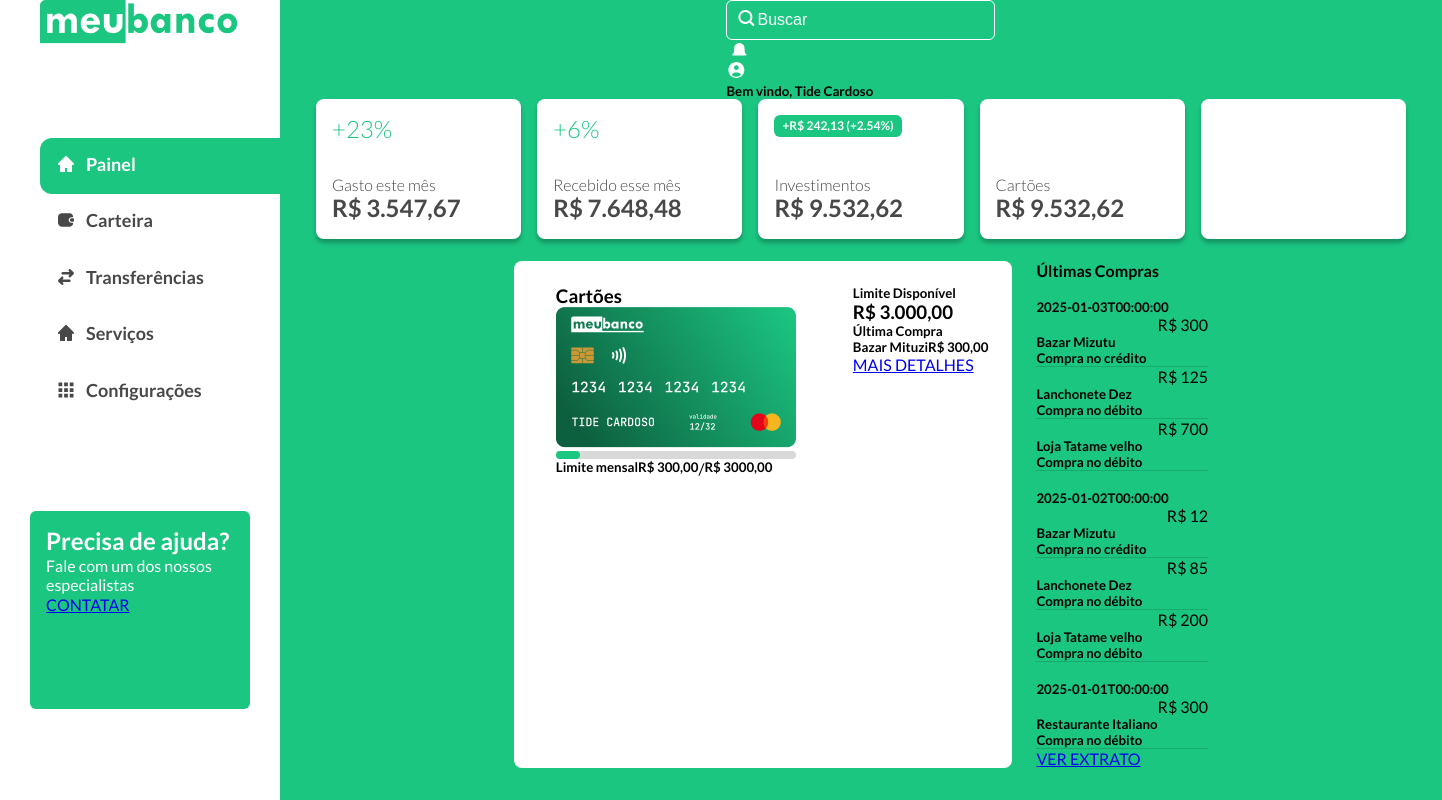
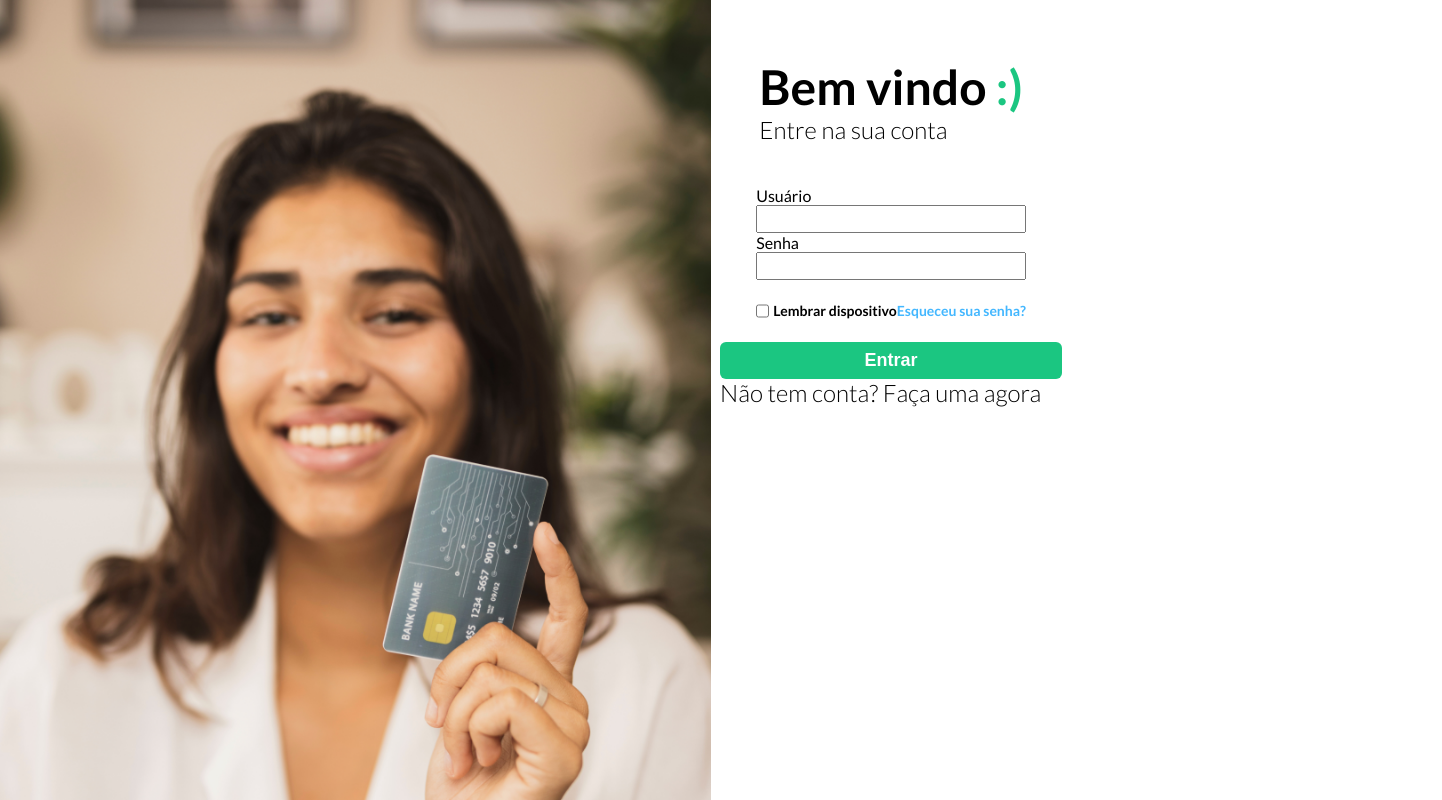
Before and after one commit to pefecomemo/login5telas, a React (Create React App) app: page / in a window 1280 px wide. Shown: the whole page, 1442 px wide, since content can reach past the window. Built offline with nearby package versions, Linux system fonts and the light colour scheme.

Commit message:
login e inicio dos ajustes de css

```diff
--- a/src/App.css
+++ b/src/App.css
@@ -41,3 +41,7 @@
   display: flex;
   /* background-color: white; */
 }
+
+.telaLogin {
+  display: flex;
+}
--- a/src/App.js
+++ b/src/App.js
@@ -8,10 +8,22 @@ import Search from './components/search/search';
 import Saudacoes from './components/saudacoes/saudacoes';
 import Cartoes from './components/cartoes/cartoes';
 import UltimasCompras from './components/ultimasCompras/ultimasCompras';
+import Login from './components/login/login';
+import { useLoginContext } from './contexts/loginContext';
+
+import { useContext } from 'react';
 
 function App() {
+//usando contexto
+  const {isLoged, userData} = useLoginContext()
+
   return (
+
     <main>
+
+  { !isLoged ? <Login /> : <>
+
+
       <sidebar className="sidebar">
         <div className="logoDiv">
           <Logo
@@ -49,7 +61,7 @@ function App() {
           </div>
 
           <div>
-            <Saudacoes name="Tide Cardoso"/>
+            <Saudacoes name={userData?.name ?? "Visitante"}/>
           </div>
 
         </header>
@@ -87,8 +99,15 @@ function App() {
           </section>
       </section>
 
+      </>
+
+  }
+
     </main>
-  );
+
+);
+
+
 }
 
 export default App;
--- a/src/components/login/login.css
+++ b/src/components/login/login.css
@@ -0,0 +1,115 @@
+.telaLogin{
+    background-color: white;
+
+}
+
+.telaLogin form {
+    display: flex;
+    flex-direction: column;
+    align-items: center;
+    justify-content: center;
+    width: 360px;
+    height: 466px;
+}
+
+img {
+    color: #1BC6814D;
+    height: 100vh;
+}
+
+.loginBloco1{
+    margin-bottom: 42px;
+}
+
+.loginBloco2{
+    margin-top: 24px 0;
+}
+
+.telaLogin h1{
+    font-size: 48px;
+    font-weight: 700;
+    line-height: 57.6px;
+    text-align: left;
+    text-underline-position: from-font;
+    text-decoration-skip-ink: none;
+
+}
+
+.telaLogin h1>span {
+    color: #1BC681;
+}
+
+.telaLogin h2 {
+    font-size: 24px;
+    font-weight: 300;
+    line-height: 28.8px;
+    text-align: left;
+    text-underline-position: from-font;
+    text-decoration-skip-ink: none;
+
+}
+
+#password, #User{
+    font-size: 18px;
+    font-weight: 400;
+    line-height: 21.6px;
+    text-align: left;
+    text-underline-position: from-font;
+    text-decoration-skip-ink: none;
+
+}
+
+.telaLogin label {
+    display: flex;
+    flex-direction: column;
+}
+
+.suporteLogin {
+    display: flex;
+    justify-content: space-between;
+    margin: 24px 0;
+}
+
+.suporteLoginLembrar{
+    display: flex;
+
+}
+
+.suporteLoginLembrar label{
+    font-size: 14px;
+    font-weight: 600;
+    line-height: 14px;
+    text-align: center;
+    text-underline-position: from-font;
+    text-decoration-skip-ink: none;
+    margin-left: 4px;
+
+}
+
+.suporteLogin a {
+    font-size: 14px;
+    font-weight: 600;
+    line-height: 14px;
+    text-align: center;
+    text-underline-position: from-font;
+    text-decoration-skip-ink: none;
+    text-decoration: none;
+    color: #43B7FF;
+}
+
+.access {
+    color: #ffffff;
+    background-color: #1BC681;
+    width: fit-content;
+    text-decoration: none;
+    padding: 8px 144.5px 8px 144.5px;
+    margin: auto;
+    border-radius: 6px;
+border: none;
+    font-size: 18px;
+    font-weight: 600;
+    line-height: 21.6px;
+    text-align: center;
+
+
+}
--- a/src/components/login/login.js
+++ b/src/components/login/login.js
@@ -1,8 +1,86 @@
+import { useState } from "react"
 import "./login.css"
+import { useLoginContext } from "../../contexts/loginContext"
 
-const Login = ( {}) => {
-    return <div>
-        <Login />
+const Login = ({}) => {
+    const {setIsLoged, setUserData} = useLoginContext()
+
+    const [userName, setUserName] = useState ("")
+    const [password, setPassword] = useState ("")
+    const [lembrar, setLembrar] = useState ("")
+    const [msgLogin, setMsgLogin] = useState ("")
+
+    const loginUsuario = "user" //usuário chumbado para efeito de "prova"
+    const senhaUsuario = "pass"
+
+    const handleSubmit = (e) => {
+        e.preventDefault()
+        setMsgLogin("")
+        if(!(loginUsuario == userName && senhaUsuario == senhaUsuario) ) {
+            setMsgLogin(<p>Favor verificar suas credenciais</p>)
+            return
+        }
+
+        setIsLoged(true)
+        setUserData({name: "Tide Cardoso"})
+
+    }
+
+    return <div className="telaLogin">
+        <img className="bg" src="/assets/imgs/portrait-woman-holding-card 1.png"/>
+        <form onSubmit={handleSubmit} className="loginForm">
+
+            <div className="loginBloco1">
+                <h1>Bem vindo <span>:)</span></h1>
+                <h2>Entre na sua conta</h2>
+            </div>
+
+            <div className="loginBloco2">
+                <label> Usuário
+                    <input
+                        type="text"
+                        id="User"
+                        name="name"
+                        value={userName}
+                        onChange={(e) => setUserName(e.target.value)}/>
+                </label>
+                <label>Senha
+                    <input
+                        type="password"
+                        id="password"
+                        name="senha"
+                        value={password}
+                        onChange={(e) => setPassword(e.target.value)}/>
+                </label>
+
+                <div className="suporteLogin">
+                    <div className="suporteLoginLembrar">
+                        <input
+                            type="checkbox"
+                            id="lembrar"
+                            name="lembrar"
+                            value={lembrar}
+                            onChange={(e) => setLembrar(e.target.value)}/>
+                        <label for="lembrar"> Lembrar dispositivo </label>
+                    </div>
+
+
+                    <a href="#">Esqueceu sua senha?</a>
+
+
+                </div>
+                {msgLogin}
+            </div>
+            <div className="loginBloco3">
+                <div>
+                    <button className="access">Entrar</button>
+                </div>
+                <h2>Não tem conta? Faça uma agora</h2>
+            </div>
+
+        </form>
+
+
     </div>
 }
 
--- /dev/null
+++ b/src/contexts/loginContext.js
@@ -0,0 +1,27 @@
+//contexto, para ser usado em todo o programa de forma global
+import { createContext, useContext, useState } from "react";
+
+const LoginContext = createContext(null)
+
+//provider, para usar o contexto
+export const LoginProvider = ({children}) => {
+
+    const [isLoged, setIsLoged] = useState (false)
+    const [userData, setUserData] = useState({})
+
+    return <LoginContext.Provider value={{isLoged, setIsLoged, userData, setUserData}}>
+            {children}
+        </LoginContext.Provider>
+
+
+}
+//usando o contexto
+export const useLoginContext = () => {
+    const context = useContext(LoginContext)
+
+    if(!context){
+        throw new Error("Contexto não definido")
+    }
+
+    return context
+}
--- a/src/index.css
+++ b/src/index.css
@@ -7,7 +7,7 @@ main {
   display: flex;
   height: 100vh;
   width: 100vw;
-  background-color: #1BC681;
+  /* background-color: #1BC681; */
 }
 
 body {
--- a/src/index.js
+++ b/src/index.js
@@ -3,11 +3,15 @@ import ReactDOM from 'react-dom/client';
 import './index.css';
 import App from './App';
 import reportWebVitals from './reportWebVitals';
+import { LoginProvider } from './contexts/loginContext';
+
 
 const root = ReactDOM.createRoot(document.getElementById('root'));
 root.render(
   <React.StrictMode>
-    <App />
+    <LoginProvider>
+      <App />
+    </LoginProvider>
   </React.StrictMode>
 );
 
```
Also changed, not shown: public/assets/imgs/portrait-woman-holding-card 1.png (added).
